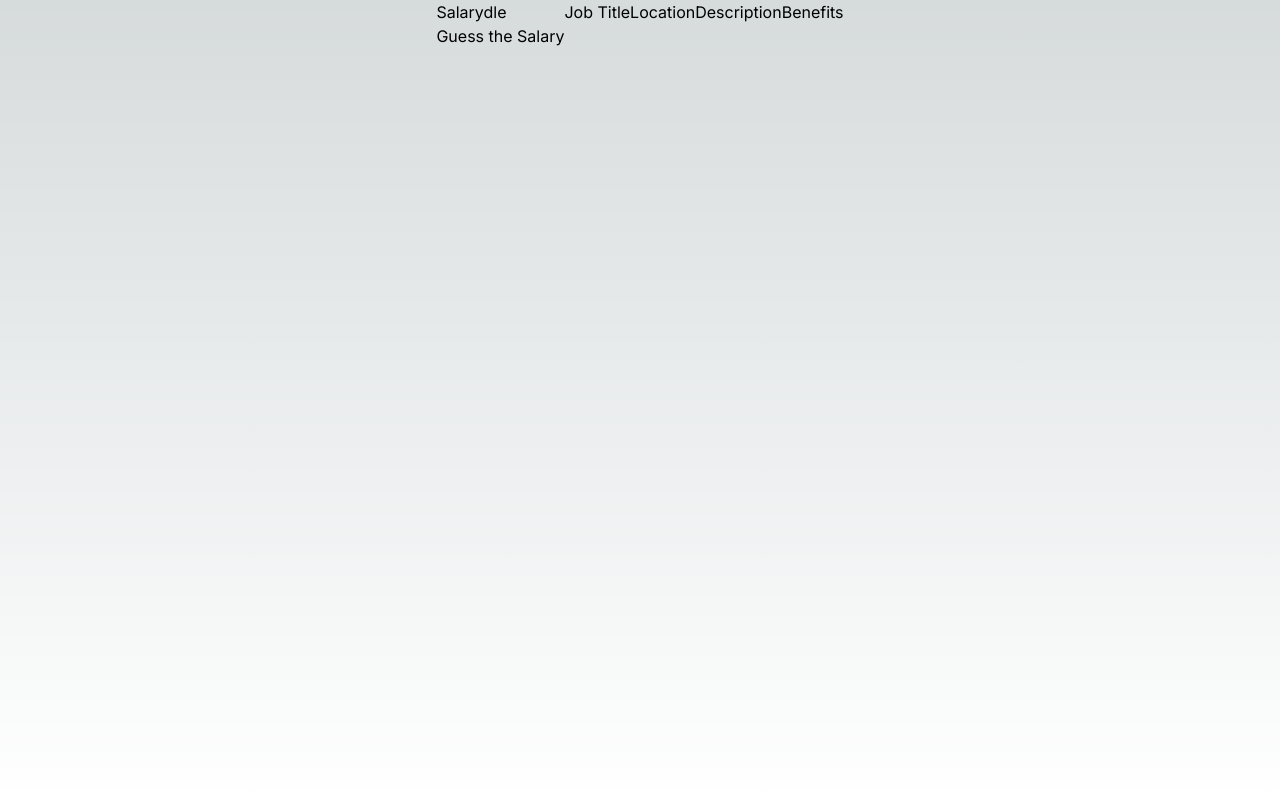
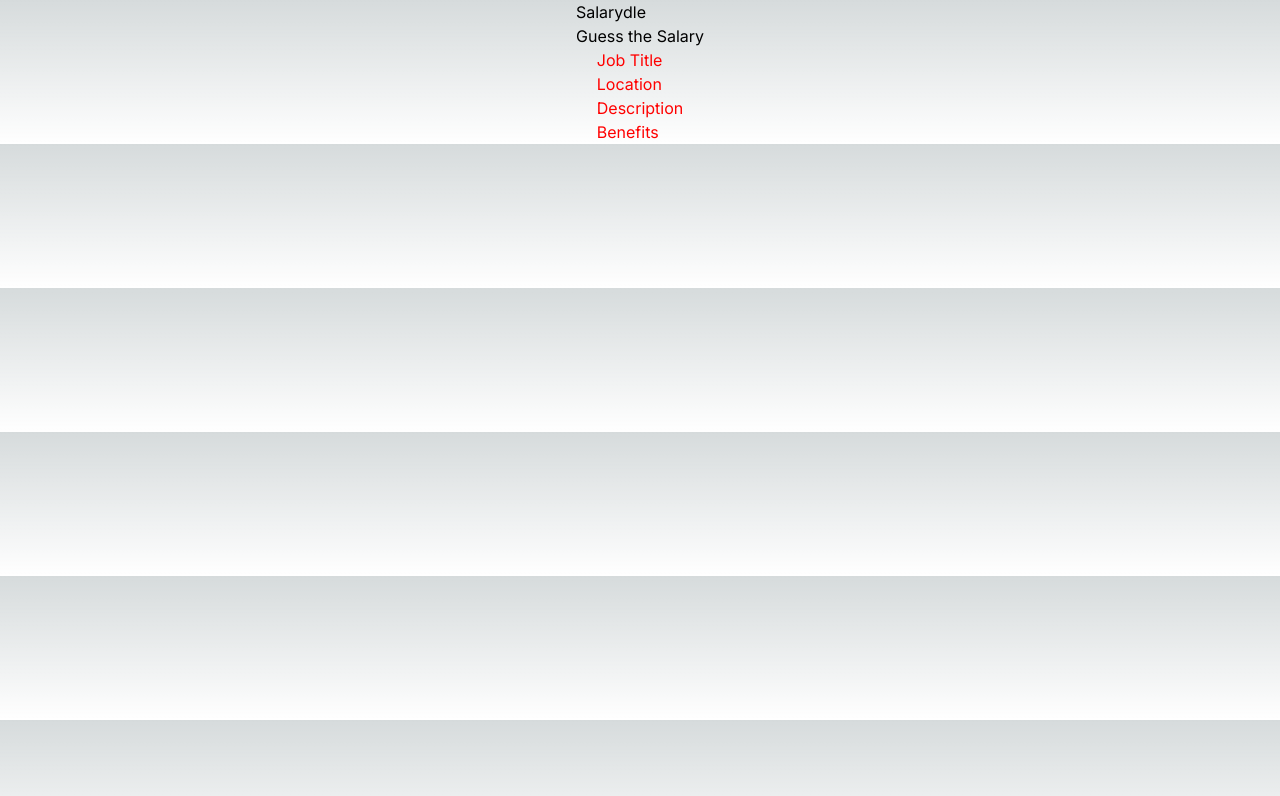
Before and after one commit to Joe-Fuller/salarydle, a Next.js app: page / in a window 1280 px wide. Shown: the top 796 px of the page. Built offline with nearby package versions, Linux system fonts and the light colour scheme.

Commit message:
ha! ive done something with the css

```diff
--- a/app/page.js
+++ b/app/page.js
@@ -2,15 +2,17 @@ import InfoBox from "@/components/infoBox";
 
 export default function Home() {
   return (
-    <main className="flex justify-center h-screen">
-      <div>
+    <main>
+      <div className="grid justify-center">
         <h1>Salarydle</h1>
         <h2>Guess the Salary</h2>
       </div>
-      <InfoBox title="Job Title"></InfoBox>
-      <InfoBox title="Location"></InfoBox>
-      <InfoBox title="Description"></InfoBox>
-      <InfoBox title="Benefits"></InfoBox>
+      <div className="grid justify-center">
+        <InfoBox title="Job Title"></InfoBox>
+        <InfoBox title="Location"></InfoBox>
+        <InfoBox title="Description"></InfoBox>
+        <InfoBox title="Benefits"></InfoBox>
+      </div>
     </main>
   );
 }
--- a/components/infoBox.js
+++ b/components/infoBox.js
@@ -1,6 +1,8 @@
+import styles from "./infobox.module.css";
+
 export default function InfoBox(info) {
   return (
-    <div>
+    <div className={styles.container}>
       <h3>{info.title}</h3>
     </div>
   );
--- a/components/infobox.module.css
+++ b/components/infobox.module.css
@@ -1,2 +1,4 @@
 .container {
+  max-width: 30rem;
+  color: red;
 }
```
